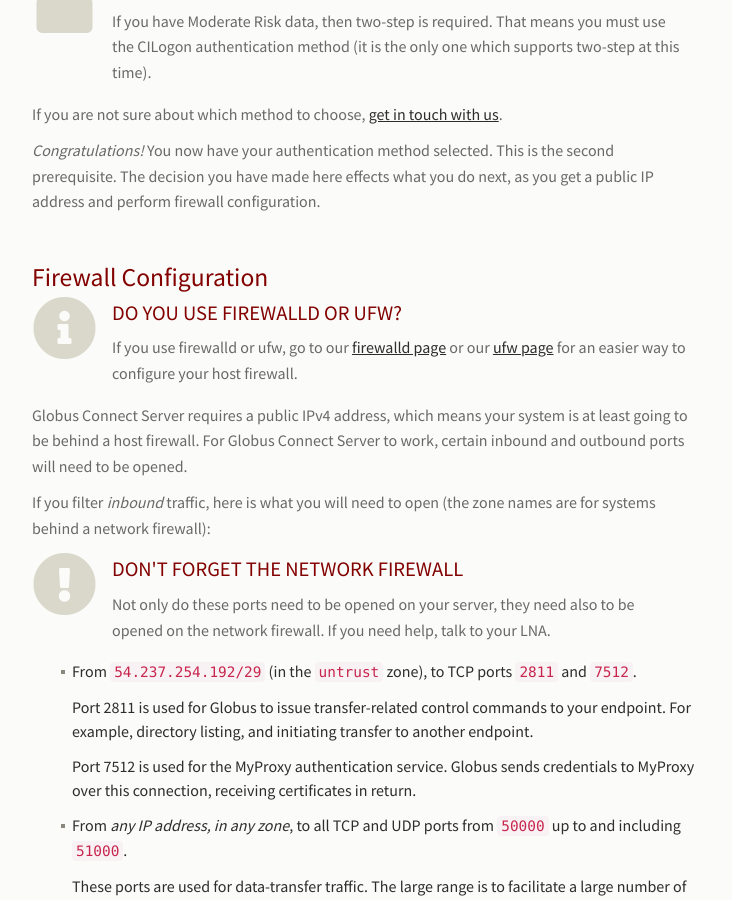
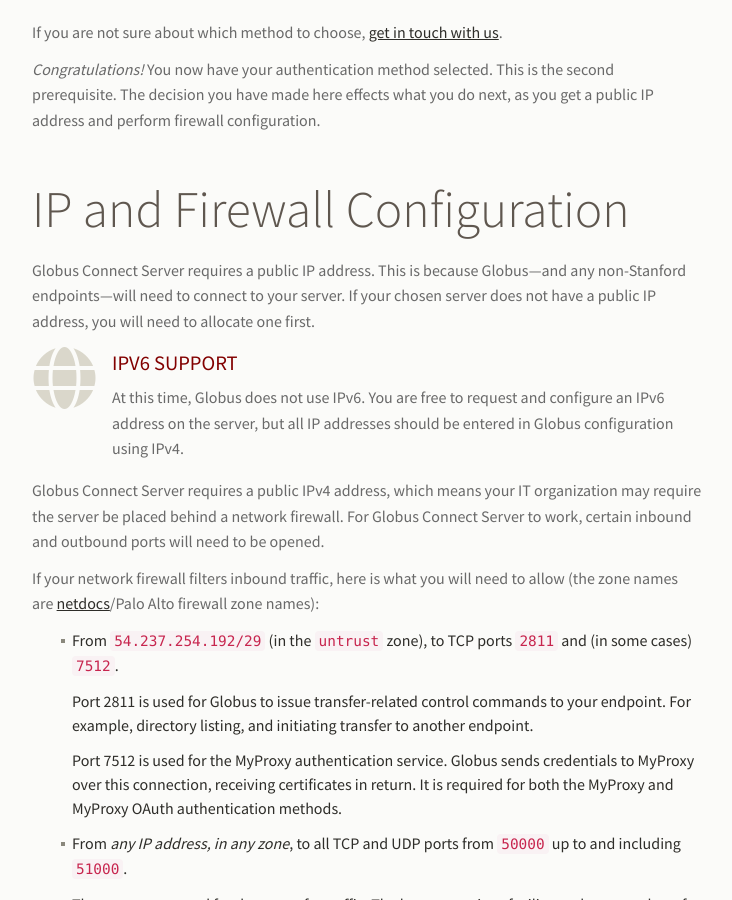
Before and after one commit to stanford-rc/globus.stanford.edu, a Jekyll site: the page built from server/install.md, in a window 1280 px wide and 900 px high, scrolled down 3217 px. Shown: the whole window, without its empty margins (323-1055 px from the left). Built offline with Jekyll 4.4.1, drawn with Linux system fonts in a browser that asks for light colours; nearby versions of some CDN libraries; comment, search, counter and statistics services are not loaded; some of the changed text lies outside the part shown.

Commit message:
Clean up the firewall section for the new format

```diff
--- a/server/install.md
+++ b/server/install.md
@@ -34,12 +34,6 @@ questions:
 * **Will sharing be allowed?**
 
 This page will help you to answer each of those questions.
-
-{% include info-box.html
-   header="IPv6 Support"
-   icon="globe"
-   content="At this time, Globus does not use IPv6.  All IP addresses should be entered using IPv4."
-%}
 
 # Choosing a Globus ID
 
@@ -175,30 +169,29 @@ next, as you get a public IP address and perform firewall configuration.
 
 &nbsp;
 
-## Firewall Configuration
+# IP and Firewall Configuration
+
+Globus Connect Server requires a public IP address.  This is because Globus—and
+any non-Stanford endpoints—will need to connect to your server.  If your chosen
+server does not have a public IP address, you will need to allocate one first.
 
 {% include info-box.html
-   header="Do you use firewalld or ufw?"
-   content="If you use firewalld or ufw, go to our <a href=\"firewalld.html\">firewalld page</a> or our <a href=\"ufw.html\">ufw page</a> for an easier way to configure your host firewall."
+   header="IPv6 Support"
+   icon="globe"
+   content="At this time, Globus does not use IPv6.  You are free to request and configure an IPv6 address on the server, but all IP addresses should be entered in Globus configuration using IPv4."
 %}
 
-Globus Connect Server requires a public IPv4 address, which means your system is
-at least going to be behind a host firewall.  For Globus Connect Server to
-work, certain inbound and outbound ports will need to be opened.
+Globus Connect Server requires a public IPv4 address, which means your IT
+organization may require the server be placed behind a network firewall.  For
+Globus Connect Server to work, certain inbound and outbound ports will need to
+be opened.
 
-If you filter _inbound_ traffic, here is what you will need to open (the zone
-names are for systems behind a network firewall):
-
-{% include info-box.html
-   header="Don't forget the network firewall"
-   icon="exclamation-circle"
-   content="Not only do these ports need to be opened on your server, they need
-   also to be opened on the network firewall.  If you need help, talk to your
-   LNA."
-%}
+If your network firewall filters inbound traffic, here is what you will need to
+allow (the zone names are [netdocs](https://netdocs.stanford.edu/)/Palo Alto
+firewall zone names):
 
 * From `54.237.254.192/29` (in the `untrust` zone), to TCP ports `2811` and
-  `7512`.
+  (in some cases) `7512`.
 
   Port 2811 is used for Globus to issue transfer-related control commands to
   your endpoint.  For example, directory listing, and initiating transfer to
@@ -206,7 +199,8 @@ names are for systems behind a network firewall):
 
   Port 7512 is used for the MyProxy authentication service.  Globus sends
   credentials to MyProxy over this connection, receiving certificates in
-  return.
+  return.  It is required for both the MyProxy and MyProxy OAuth authentication
+  methods.
 
 * From _any IP address, in any zone_, to all TCP and UDP ports from `50000` up
   to and including `51000`.
@@ -216,14 +210,8 @@ names are for systems behind a network firewall):
   TCP, but some legacy transfers may use UDP, so it is helpful to keep that
   open.
 
-  **Please do not change this port range!**  Although Globus does support using
-  a different port range, that can cause problems when exchanging data with a
-  site that also uses a firewall: Their firewall may only be expecting
-  connections to come from—or go to—this port range, and may block
-  everything else.
-
   The "any" zone is used here; in case you have multiple firewall zones in the
-  same vsys, if there are Globus endpoints in those other zones, they will need
+  same vsys, if there are Globus endpoints in those other zones, they may need
   to be able to connect to you.
 
   _If you are in the School of Medicine_, or your network firewall is
@@ -231,20 +219,17 @@ names are for systems behind a network firewall):
   the "ssl application", not the "gridftp application".  If MedIRT have any
   questions, ask them to refer to "SNOW incident INC00282086".
 
-If you use MyProxy OAuth, one more inbound port will be needed:
+If you use MyProxy OAuth authentication method, one more inbound port will be
+needed:
 
 * From _any IP address_ (in the `untrust` zone), to TCP port `443`.
-
-  If you are using the MyProxy OAuth 2.0 server to process user credentials,
-  then this port will need to be open to all of the people who would
-  need to authenticate.
 
   If only Stanford people will be authenticating, then you _might_ be able to
   get away with limiting this to only campus and VPN IPs (that is, to the "SU
   All Nets" listed in [Stanford Network
   Numbers](https://uit.stanford.edu/guide/lna/network-numbers)).
 
-If you also filter _outbound_ traffic, you need to open the following ports:
+If you also filter outbound traffic, you need to open the following ports:
 
 * To _any IP address, in any zone_, on all TCP and UDP ports from `50000` up to
   and incuding `51000`.
@@ -262,11 +247,9 @@ If you also filter _outbound_ traffic, you need to open the following ports:
   This is where Globus' API servers live in AWS.  Globus Connect Server
   communicates back to Globus during endpoint setup and maintenance.
 
-Once firewall rules have been submitted, you should proceed to get your Globus
-ID activated.
+*Congratulations!*  You now have your firewall configuration ready.
 
 &nbsp;
-
 
 Once packages are installed, you are ready for [initial configuration]({{
 "server/configure.html" | relative_url }})!
```
